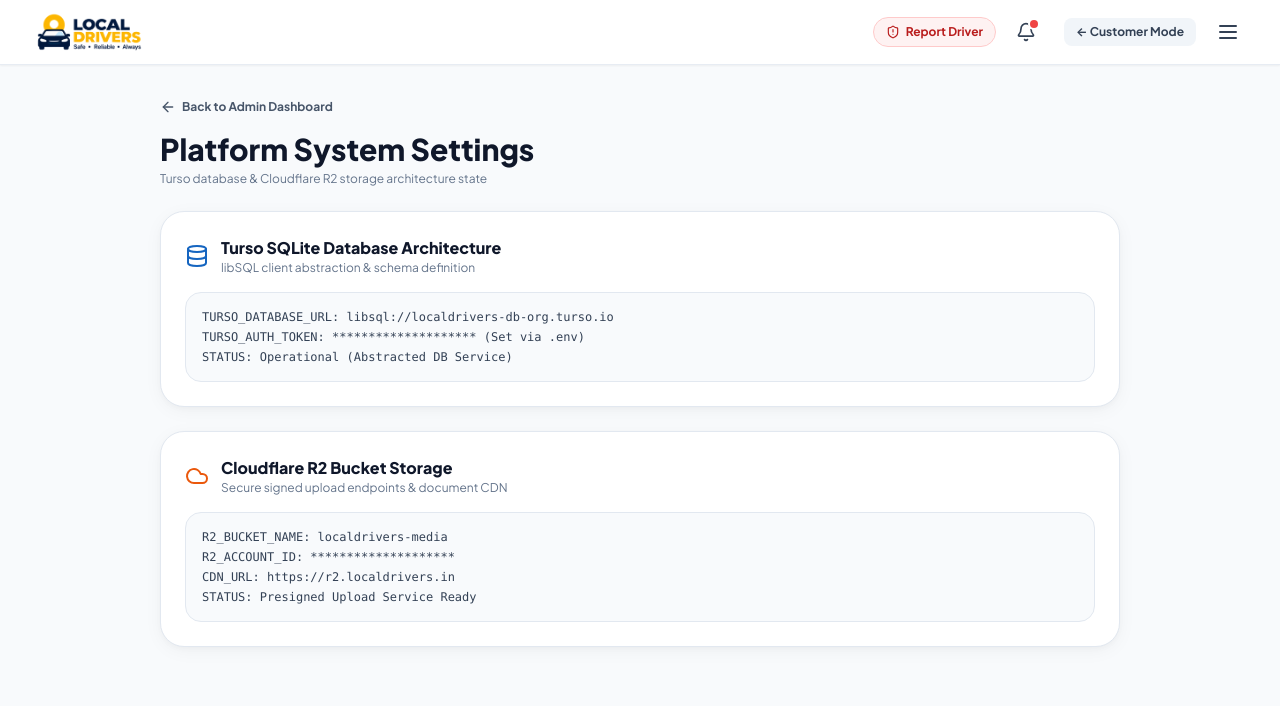
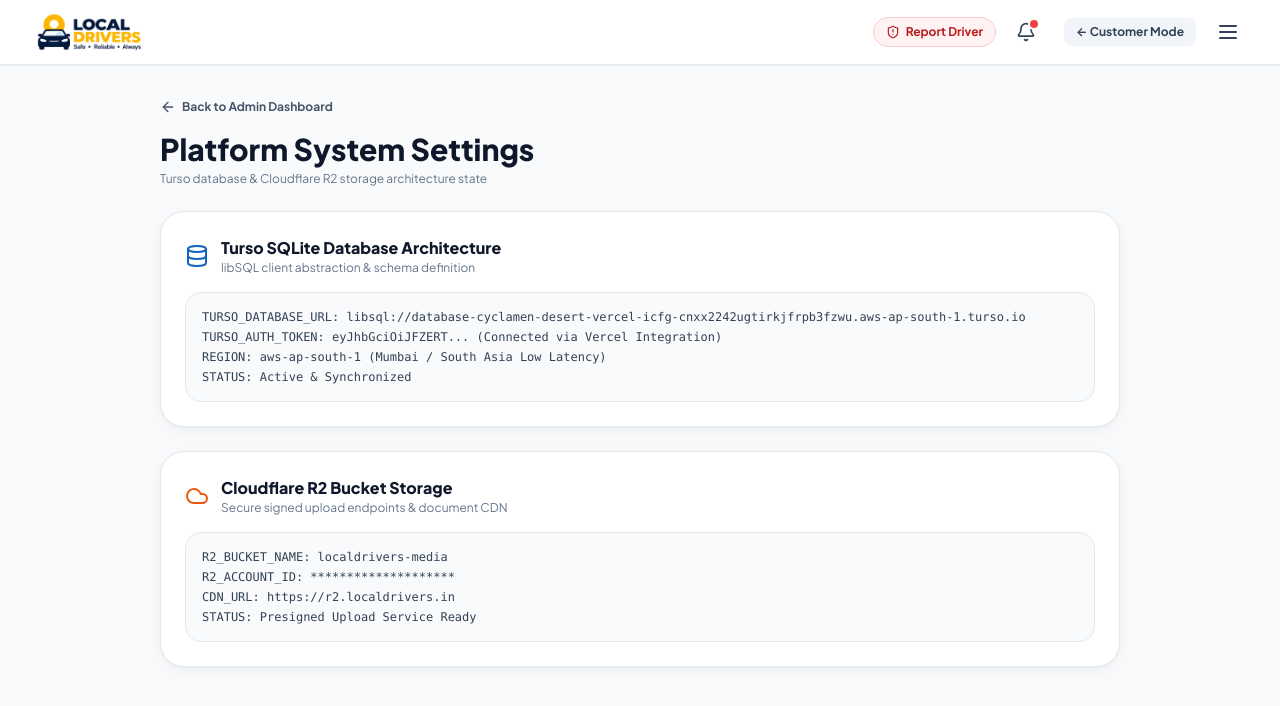
Before and after one commit to henmythos/localdrivers-app, a React (Vite) app: page /admin/settings in a window 1280 px wide. Shown: the top 706 px of the page. Built offline with nearby package versions, Linux system fonts and the light colour scheme; no server answers.

Commit message:
feat(db): connect Turso Cloud database production instance and install @libsql/client

```diff
--- a/package.json
+++ b/package.json
@@ -16,6 +16,7 @@
     "@capacitor/android": "^8.5.2",
     "@capacitor/cli": "^8.5.2",
     "@capacitor/core": "^8.5.2",
+    "@libsql/client": "^0.18.0",
     "clsx": "^2.1.1",
     "lucide-react": "^0.469.0",
     "react": "^18.3.1",
--- a/src/pages/admin/AdminSettingsPage.tsx
+++ b/src/pages/admin/AdminSettingsPage.tsx
@@ -32,9 +32,10 @@
           </div>
 
           <div className="bg-slate-50 p-4 rounded-2xl border border-slate-200 text-xs font-mono space-y-1 text-slate-700">
-            <div>TURSO_DATABASE_URL: libsql://localdrivers-db-org.turso.io</div>
-            <div>TURSO_AUTH_TOKEN: ******************** (Set via .env)</div>
-            <div>STATUS: Operational (Abstracted DB Service)</div>
+            <div>TURSO_DATABASE_URL: libsql://database-cyclamen-desert-vercel-icfg-cnxx2242ugtirkjfrpb3fzwu.aws-ap-south-1.turso.io</div>
+            <div>TURSO_AUTH_TOKEN: eyJhbGciOiJFZERT... (Connected via Vercel Integration)</div>
+            <div>REGION: aws-ap-south-1 (Mumbai / South Asia Low Latency)</div>
+            <div>STATUS: Active & Synchronized</div>
           </div>
         </div>
 
```
Also changed, not shown: 1 other file (tests, documents, lock files or other folders).
